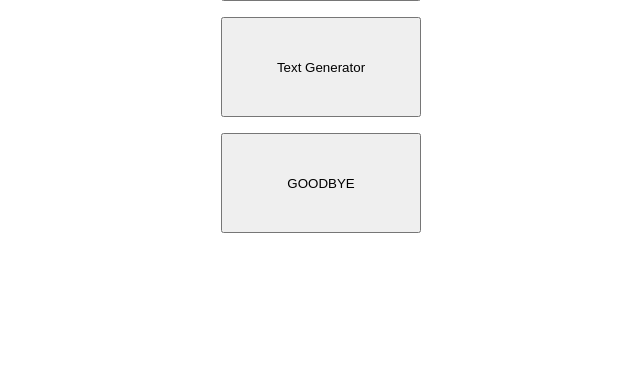
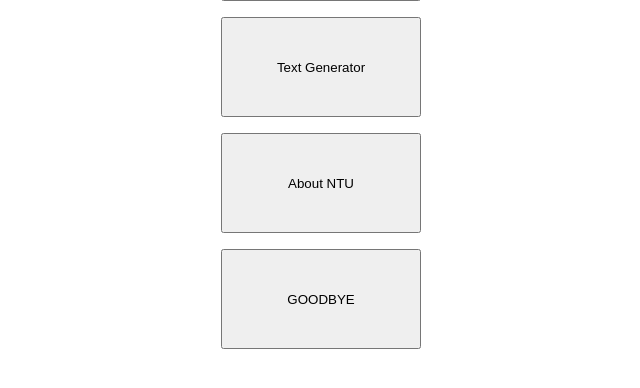
Before and after one commit to Lllxy11/1911, a Python web app: template templates/main.html in a window 1280 px wide. Shown: the part 165-553 px from the top of the page, without its empty margins (103-743 px from the left). Run offline with Jinja, Linux system fonts and the light colour scheme; the template is opened without the code that fills it: most values are stand-ins (such as "Sample title", 1, 10 or a date in 2020).

Commit message:
Update main.html

```diff
--- a/templates/main.html
+++ b/templates/main.html
@@ -12,6 +12,9 @@
     </form>
     <form action="/text_gpt"method="post">
         <input type = "submit"value="Text Generator"style="width:200px;height:100px;">
+       </form>
+    <form action="/about_ntu"method="post">
+        <input type = "submit"value="About NTU"style="width:200px;height:100px;">
     </form>
     <form action="/end"method="post">
      <input type = "submit"value="GOODBYE"style="width:200px;height:100px;">
```
